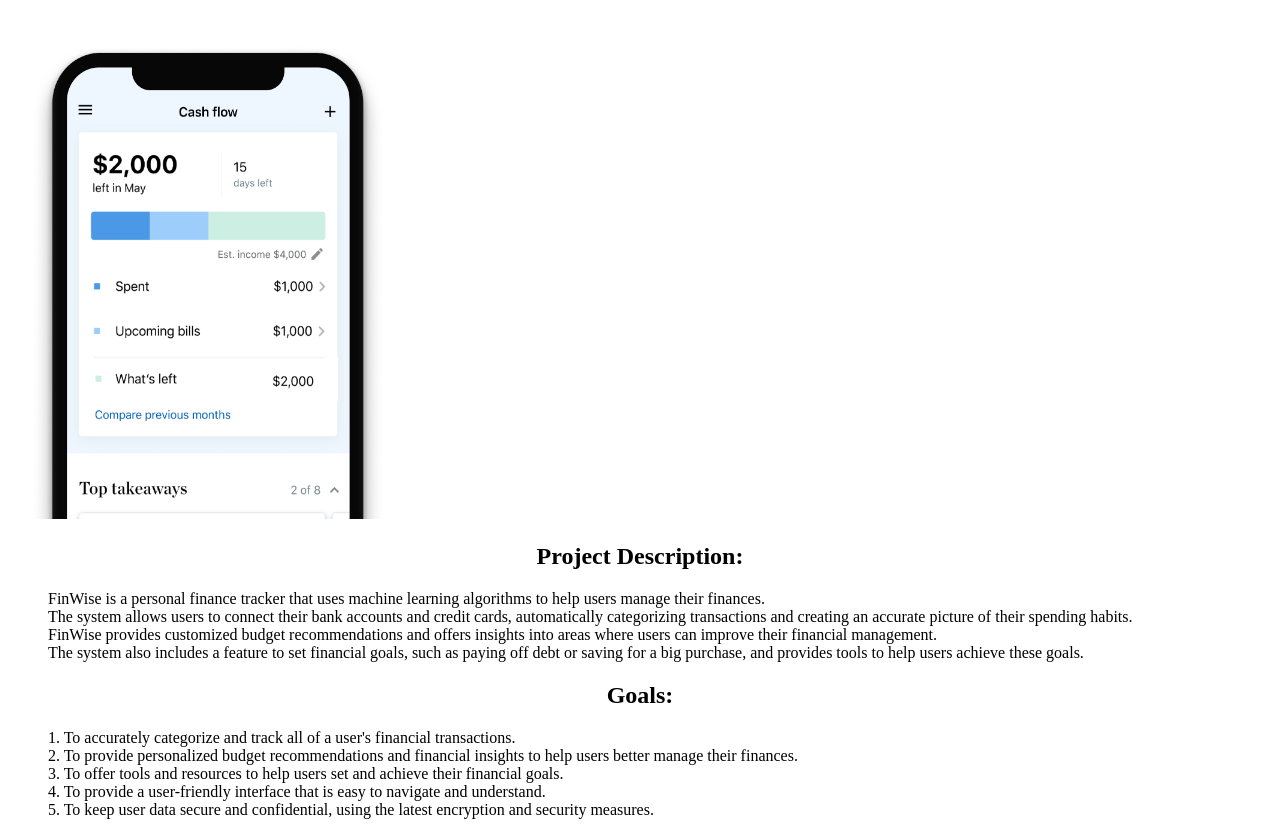
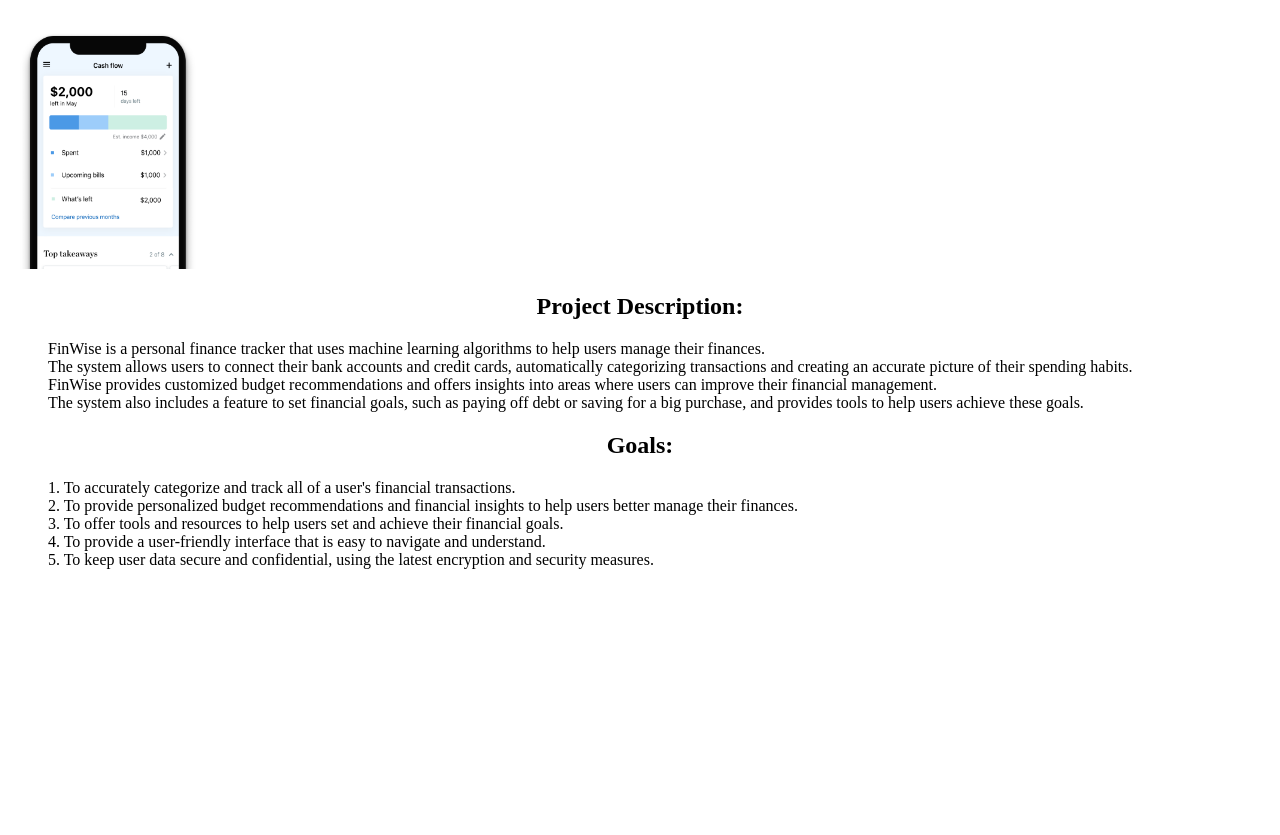
Before and after one commit to MaikaNNN/MaikaNNN.github.io, a plain HTML site: page index.html in a window 1280 px wide. Shown: the part 61-896 px from the top of the page. After the commit the page ends 800 px from the top, so only its background shows below. Drawn offline with Linux system fonts and the light colour scheme.

Commit message:
Update index.html

```diff
--- a/index.html
+++ b/index.html
@@ -7,7 +7,7 @@
      </style>
 <body>
 <h1>Project Name: FinWise<br></h1>
-<img src="finwise.png" width="400" height = "500" class="center">
+<img src="finwise.png" width="200" height = "250" class="center">
 <h2>Project Description: </h2>
 <ol>
     FinWise is a personal finance tracker that uses machine learning algorithms to help users manage their finances.
```
